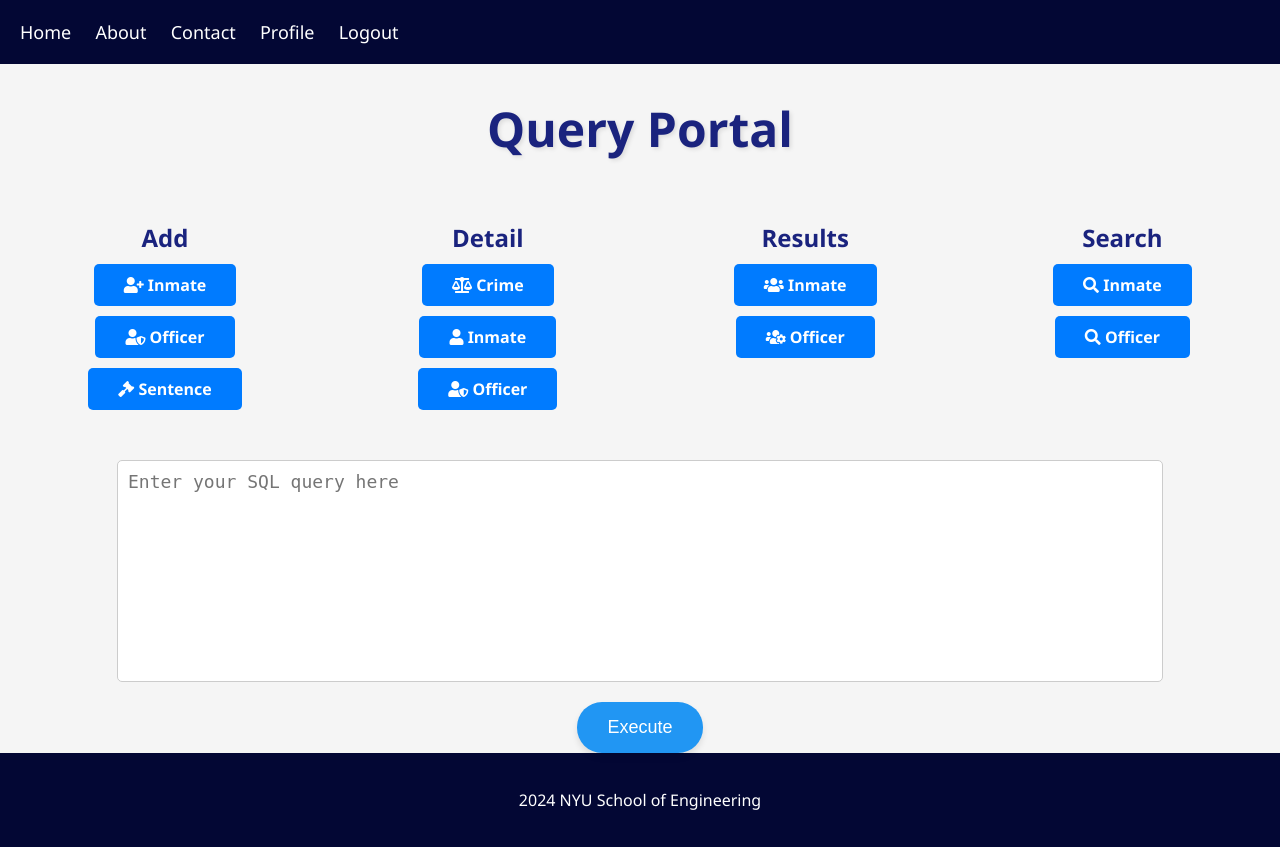
After one commit to da2853/Database-Project, a Django app: page /query/ in a window 1280 px wide. The commit adds this page. Run offline with Django 5.2, Linux system fonts and the light colour scheme; the visitor is signed in with stand-in values (Sample User, id 1).

Commit message:
added query

```diff
--- /dev/null
+++ b/prisonsystem/coreapp/static/coreapp/query.css
@@ -0,0 +1,149 @@
+body {
+    margin: 0;
+    padding: 0;
+    font-family: 'Segoe UI', Tahoma, Geneva, Verdana, sans-serif;
+    background-color: #f5f5f5;
+}
+
+header {
+    background-color: #030734;
+    padding: 20px;
+}
+
+nav ul {
+    list-style-type: none;
+    margin: 0;
+    padding: 0;
+}
+
+nav ul li {
+    display: inline;
+    margin-right: 20px;
+}
+
+nav ul li a {
+    color: #fff;
+    text-decoration: none;
+    font-size: 18px;
+    transition: color 0.3s ease;
+}
+
+nav ul li a:hover {
+    color: #c5cae9;
+}
+
+.container {
+    display: flex;
+    flex-direction: column;
+    justify-content: center;
+    align-items: center;
+    min-height: calc(100vh - 160px);
+    text-align: center;
+}
+
+h1 {
+    font-size: 48px;
+    margin-bottom: 40px;
+    color: #1a237e;
+    text-shadow: 2px 2px 4px rgba(0, 0, 0, 0.1);
+}
+
+.quick-access {
+    display: flex;
+    justify-content: space-around;
+    width: 100%;
+    margin-bottom: 40px;
+}
+
+.section {
+    display: flex;
+    flex-direction: column;
+    align-items: center;
+}
+
+.section h2 {
+    font-size: 24px;
+    margin-bottom: 10px;
+    color: #1a237e;
+}
+
+.section button {
+    padding: 10px 20px;
+    font-size: 16px;
+    background-color: #2196f3;
+    color: #fff;
+    border: none;
+    border-radius: 20px;
+    cursor: pointer;
+    transition: background-color 0.3s ease, transform 0.3s ease;
+    box-shadow: 0 4px 6px rgba(0, 0, 0, 0.1);
+    margin-bottom: 10px;
+}
+
+.section button:hover {
+    background-color: #030734;
+    transform: translateY(-3px);
+}
+
+.section button i {
+    margin-right: 5px;
+}
+
+.query-box {
+    display: flex;
+    flex-direction: column;
+    align-items: center;
+    width: 80%;
+}
+
+#query-input {
+    width: 100%;
+    height: 200px;
+    padding: 10px;
+    font-size: 18px;
+    border: 1px solid #ccc;
+    border-radius: 5px;
+    resize: none;
+    margin-bottom: 20px;
+}
+
+#execute-button {
+    padding: 15px 30px;
+    font-size: 18px;
+    background-color: #2196f3;
+    color: #fff;
+    border: none;
+    border-radius: 25px;
+    cursor: pointer;
+    transition: background-color 0.3s ease, transform 0.3s ease;
+    box-shadow: 0 4px 6px rgba(0, 0, 0, 0.1);
+}
+
+#execute-button:hover {
+    background-color: #030734;
+    transform: translateY(-3px);
+}
+
+footer {
+    background-color: #030734;
+    padding: 20px;
+    color: #fff;
+    text-align: center;
+}
+
+a.button {
+    display: inline-block;
+    padding: 10px 30px;
+    background-color: #007bff;
+    color: white;
+    text-align: center;
+    text-decoration: none;
+    border-radius: 5px;
+    font-weight: bold;
+    transition: background-color 0.3s ease;
+    margin-bottom: 10px;
+}
+
+a.button:hover {
+    background-color: #0056b3;
+}
--- /dev/null
+++ b/prisonsystem/coreapp/templates/coreapp/query.html
@@ -0,0 +1,113 @@
+{% load static %}
+<!DOCTYPE html>
+<html lang="en">
+
+<head>
+    <meta charset="UTF-8">
+    <meta name="viewport" content="width=device-width, initial-scale=1.0">
+    <title>Query Page - City Jail Data Repository</title>
+    <link rel="stylesheet" href="{% static 'coreapp/query.css' %}">
+    <link rel="stylesheet" href="https://cdnjs.cloudflare.com/ajax/libs/font-awesome/5.15.3/css/all.min.css">
+    <script src="https://ajax.googleapis.com/ajax/libs/jquery/3.5.1/jquery.min.js"></script>
+</head>
+
+<body>
+    <header>
+        <nav>
+            <ul>
+                <li><a href="#">Home</a></li>
+                <li><a href="#">About</a></li>
+                <li><a href="#">Contact</a></li>
+                <li><a href="#">Profile</a></li>
+                <li><a href="#">Logout</a></li>
+            </ul>
+        </nav>
+    </header>
+    <div class="container">
+        <h1>Query Portal</h1>
+
+        <div class="quick-access">
+            <div class="section">
+                <h2>Add</h2>
+                <a href="/add/inmate" class="button"><i class="fas fa-user-plus"></i> Inmate</a>
+                <a href="/add/officer" class="button"><i class="fas fa-user-shield"></i> Officer</a>
+                <a href="/add/sentence" class="button"><i class="fas fa-gavel"></i> Sentence</a>
+            </div>
+            <div class="section">
+                <h2>Detail</h2>
+                <a href="/detail/crime" class="button"><i class="fas fa-balance-scale"></i> Crime</a>
+                <a href="/detail/inmate" class="button"><i class="fas fa-user"></i> Inmate</a>
+                <a href="/detail/officer" class="button"><i class="fas fa-user-shield"></i> Officer</a>
+            </div>
+            <div class="section">
+                <h2>Results</h2>
+                <a href="/results/inmate" class="button"><i class="fas fa-users"></i> Inmate</a>
+                <a href="/results/officer" class="button"><i class="fas fa-users-cog"></i> Officer</a>
+            </div>
+            <div class="section">
+                <h2>Search</h2>
+                <a href="/search/inmate" class="button"><i class="fas fa-search"></i> Inmate</a>
+                <a href="/search/officer" class="button"><i class="fas fa-search"></i> Officer</a>
+            </div>
+        </div>
+
+        <div class="query-box">
+            <textarea id="query-input" placeholder="Enter your SQL query here"></textarea>
+            <button id="execute-button">Execute</button>
+            <div id="query-result"></div>
+        </div>
+
+    </div>
+
+    <footer>
+        <p>2024 NYU School of Engineering</p>
+    </footer>
+    <script>
+        $(document).ready(function () {
+            $('#execute-button').click(function () {
+                const query = $('#query-input').val();
+                if (confirm('Are you sure you want to execute this query?\n' + query)) {
+                    $.ajax({
+                        type: 'POST',
+                        url: '{% url "execute_query" %}',
+                        data: {
+                            'query': query,
+                            'csrfmiddlewaretoken': '{{ csrf_token }}'
+                        },
+                        success: function (response) {
+                            if (response.success) {
+                                if (response.results) {
+                                    // Display the query results
+                                    let resultHtml = '<table>';
+                                    resultHtml += '<tr>';
+                                    for (let column in response.results[0]) {
+                                        resultHtml += '<th>' + column + '</th>';
+                                    }
+                                    resultHtml += '</tr>';
+                                    for (let row of response.results) {
+                                        resultHtml += '<tr>';
+                                        for (let value of Object.values(row)) {
+                                            resultHtml += '<td>' + value + '</td>';
+                                        }
+                                        resultHtml += '</tr>';
+                                    }
+                                    resultHtml += '</table>';
+                                    $('#query-result').html(resultHtml);
+                                } else {
+                                    $('#query-result').text(response.message);
+                                }
+                            } else {
+                                $('#query-result').text('Error: ' + response.error);
+                            }
+                        },
+                        error: function () {
+                            $('#query-result').text('Error executing query.');
+                        }
+                    });
+                }
+            });
+        });
+    </script>
+</body>
+
+</html>
--- a/prisonsystem/coreapp/templates/coreapp/user/login.html
+++ b/prisonsystem/coreapp/templates/coreapp/user/login.html
@@ -25,11 +25,11 @@
     <div class="login-container">
         <div class="login-form-container">
             <h1>Login</h1>
-            <form method="post" class="login-form">
+            <form method="post" class="login-form" action="{% url 'user_login' %}">
                 {% csrf_token %}
                 <div class="input-group">
                     <i class="fas fa-user"></i>
-                    <input type="text" name="username" placeholder="Username or Email" required>
+                    <input type="text" name="email" placeholder="Username or Email" required>
                 </div>
                 <div class="input-group">
                     <i class="fas fa-lock"></i>
--- a/prisonsystem/coreapp/urls.py
+++ b/prisonsystem/coreapp/urls.py
@@ -16,5 +16,7 @@ urlpatterns = [
     path('login/', views.user_login, name='user_login'),
     path('profile/', views.user_profile, name='user_profile'),
     path('register/', views.user_register, name='user_register'),
-    path('accounts/', include('django.contrib.auth.urls'))
+    path('query/', views.query, name='query'),
+    path('accounts/', include('django.contrib.auth.urls')),
+    path('execute-query/', views.execute_query, name='execute_query'),
 ]
--- a/prisonsystem/coreapp/views.py
+++ b/prisonsystem/coreapp/views.py
@@ -1,14 +1,20 @@
 from django.contrib.auth import authenticate, login
-from django.views.decorators.csrf import csrf_protect
+from django.http import JsonResponse
+from django.views.decorators.csrf import csrf_protect, csrf_exempt
+from django.contrib.auth.decorators import login_required
 from django.contrib.auth.models import User
 from django.contrib import messages
 from django.shortcuts import redirect, render
 from django.urls import reverse
 from .forms import UserRegisterForm
+from django.db import connection
 
 
 def home(request):
-    return render(request, 'coreapp/home.html')
+    if request.user.is_authenticated:
+        return query(request)
+    else:
+        return render(request, 'coreapp/home.html')
 
 def add_inmate(request):
     return render(request, 'coreapp/add/add_inmate.html')
@@ -51,7 +57,7 @@ def user_login(request):
         user = authenticate(request, username=email, password=password)
         if user is not None:
             login(request, user)
-            return redirect('home')
+            return redirect('query')
         else:
             messages.error(request, 'Invalid email or password')
     return render(request, 'coreapp/user/login.html')
@@ -65,9 +71,81 @@ def user_register(request):
                 form.add_error('username', 'Username already exists. Please choose a different one.')
             else:
                 user = form.save()
+
+                with connection.cursor() as cursor:
+                    cursor.execute("INSERT INTO users (first_name, last_name, username, email) VALUES (%s, %s, %s, %s)",
+                                   [user.first_name, user.last_name, user.username, user.email])
+
                 login(request, user)
-                return redirect(reverse('home'))
+                return redirect(reverse('query'))
     else:
         form = UserRegisterForm()
 
     return render(request, 'coreapp/user/register.html', {'form': form})
+
+@csrf_exempt
+@login_required
+def query(request):
+    if request.method == 'POST':
+        sql_query = request.POST.get('query')
+        try:
+            with connection.cursor() as cursor:
+                cursor.execute(sql_query)
+                # Assuming you don't want to return actual data for security reasons
+                return JsonResponse({'success': 'Query executed successfully.'})
+        except Exception as e:
+            return JsonResponse({'error': str(e)})
+
+    return render(request, 'coreapp/query.html')
+
+
+@csrf_exempt
+@login_required
+def query_limited(request):
+    if request.method == 'POST':
+        sql_query = request.POST.get('query').strip()
+
+        if not sql_query.lower().startswith('select'):
+            return JsonResponse({'error': 'Only SELECT queries are allowed.'}, status=403)
+
+        try:
+            with connection.cursor() as cursor:
+                cursor.execute(sql_query)
+                rows = cursor.fetchall()
+                columns = [col[0] for col in cursor.description]
+                results = [dict(zip(columns, row)) for row in rows]
+
+                return JsonResponse({'success': 'Query executed successfully.', 'results': results})
+        except Exception as e:
+            return JsonResponse({'error': str(e)}, status=400)
+
+    return render(request, 'coreapp/query.html')
+
+
+@csrf_exempt
+@login_required
+def execute_query(request):
+    if request.method == 'POST':
+        sql_query = request.POST.get('query')
+
+        try:
+            with connection.cursor() as cursor:
+                cursor.execute(sql_query)
+
+                if sql_query.lower().startswith('select'):
+                    rows = cursor.fetchall()
+                    columns = [col[0] for col in cursor.description]
+                    results = [dict(zip(columns, row)) for row in rows]
+                    return JsonResponse({'success': True, 'results': results})
+                else:
+                    return JsonResponse({'success': True, 'message': 'Query executed successfully.'})
+
+        except Exception as e:
+            return JsonResponse({'success': False, 'error': str(e)})
+
+    return JsonResponse({'success': False, 'error': 'Invalid request method.'})
+
+def log_user_activity(user_id, activity_description):
+    with connection.cursor() as cursor:
+        cursor.execute("INSERT INTO user_activity (user_id, activity_description) VALUES (%s, %s)",
+                       [user_id, activity_description])
```
